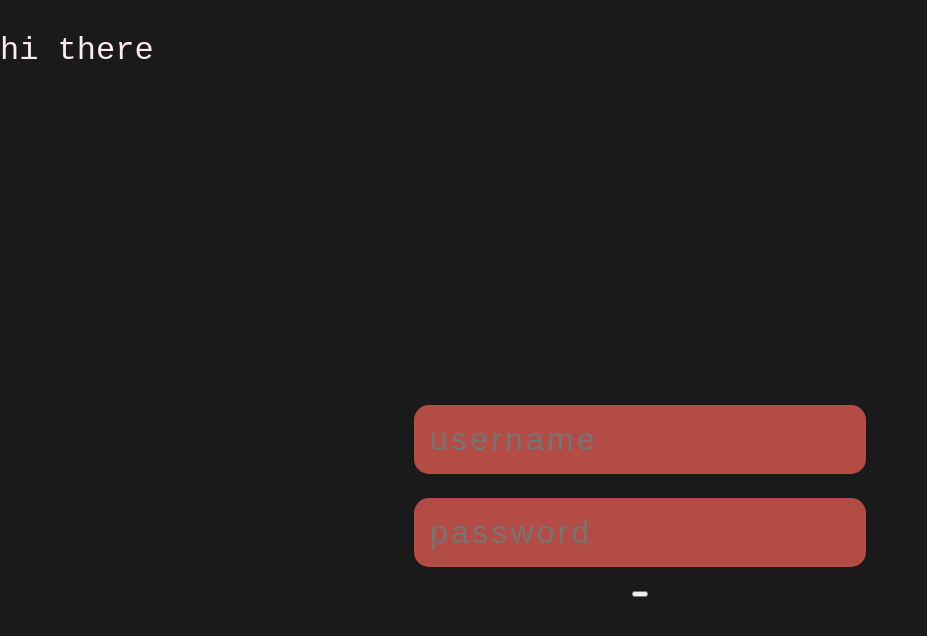
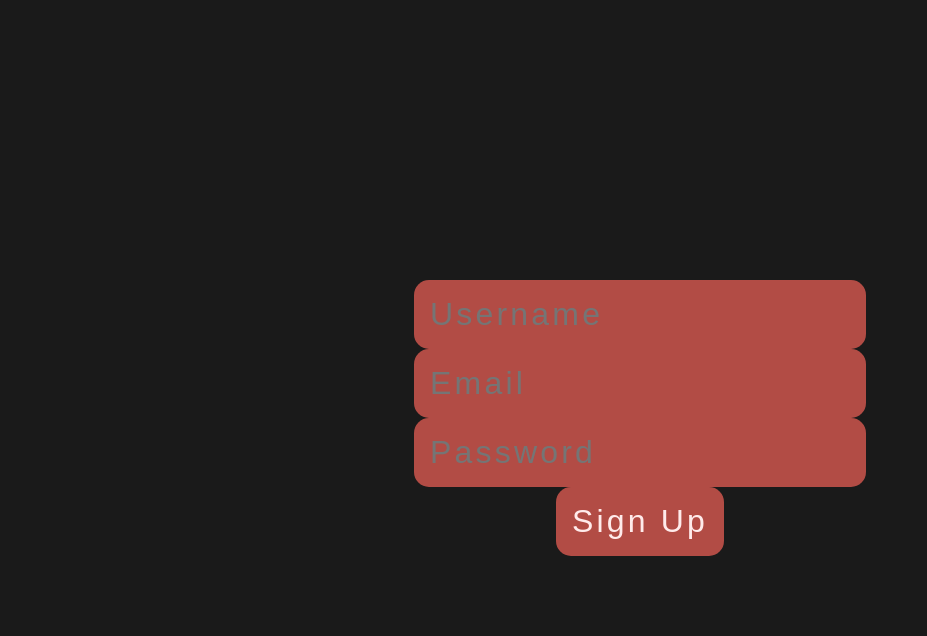
Before and after one commit to hashirkz/mybookings, a React (Create React App) app in the folder client/: page /signup in a window 1280 px wide. Shown: the top 636 px of the page, without its empty margins (0-927 px from the left). Built offline with nearby package versions, Linux system fonts and the light colour scheme; no server answers.

Commit message:
Added Signup

```diff
--- a/client/src/App.js
+++ b/client/src/App.js
@@ -1,13 +1,18 @@
 import React from "react";
+import { BrowserRouter as Router, Routes, Route } from 'react-router-dom';
 import Login from "./components/Login.js";
+import Signup from "./components/Signup.js";
 import "./App.css";
 
 function App() {
   return (
-    <>
-      <p>hi there</p>
-      <Login />
-    </>
+    <Router>
+    <Routes>
+      <Route path="/" element={<Login />} />
+      <Route path="/login" element={<Login />} />
+      <Route path="/signup" element={<Signup />} />
+    </Routes>
+  </Router>
   );
 }
 
--- /dev/null
+++ b/client/src/components/Signup.js
@@ -0,0 +1,71 @@
+import React, { useState } from "react";
+import { format_url } from "../conf.js";
+import css from "./Login.module.css";
+
+function Signup() {
+  const [user, setUser] = useState({ user: "", pass: "", email: "" });
+
+  const handleChange = (e) => {
+    const { name, value } = e.target;
+    setUser((current) => ({
+      ...current,
+      [name]: value,
+    }));
+  };
+
+  const handleSignup = async (e) => {
+    e.preventDefault();
+
+    const resp = await fetch(format_url({ endpoint: "/api/auth/register" }), {
+      method: "POST",
+      headers: { "Content-Type": "application/json" },
+      body: JSON.stringify(user),
+    });
+
+    if (resp.ok) {
+      const data = await resp.json();
+      console.log("Registration successful:", data);
+      alert("Registration successful! Please log in.");
+    } else {
+      const errorData = await resp.json();
+      console.error("Registration error:", errorData);
+      alert(`Error: ${errorData.error || "Something went wrong"}`);
+    }
+  };
+
+  return (
+    <div className={css.loginContainer}>
+      <form className={css.loginForm} onSubmit={handleSignup}>
+        <input
+          name="user"
+          type="text"
+          placeholder="Username"
+          className={css.inputText}
+          onChange={handleChange}
+          required
+        />
+        <input
+          name="email"
+          type="email"
+          placeholder="Email"
+          className={css.inputText}
+          onChange={handleChange}
+          required
+        />
+        <input
+          name="pass"
+          type="password"
+          placeholder="Password"
+          className={css.inputText}
+          onChange={handleChange}
+          required
+        />
+        <button type="submit" className={css.inputText}>
+          Sign Up
+        </button>
+      </form>
+    </div>
+  );
+}
+
+export default Signup;
```
